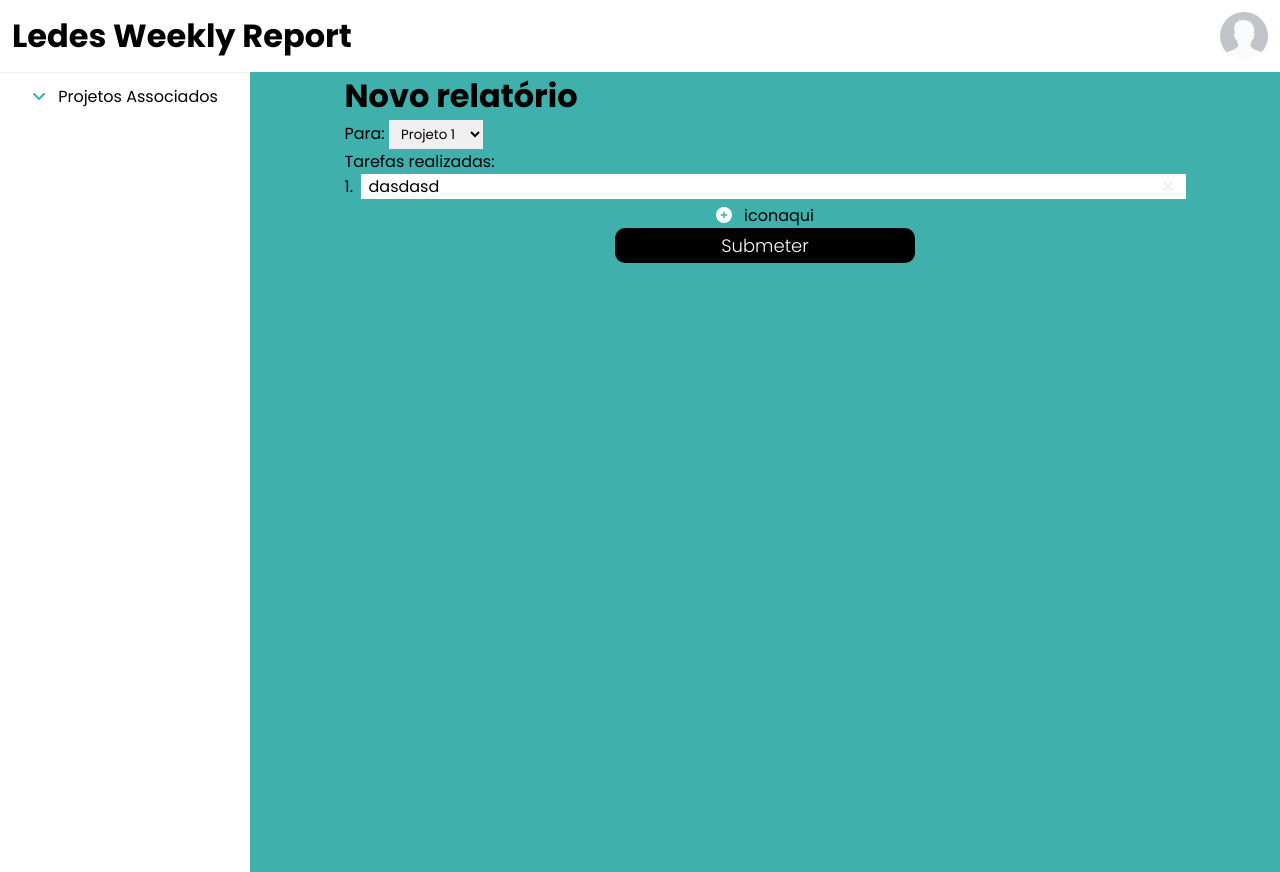
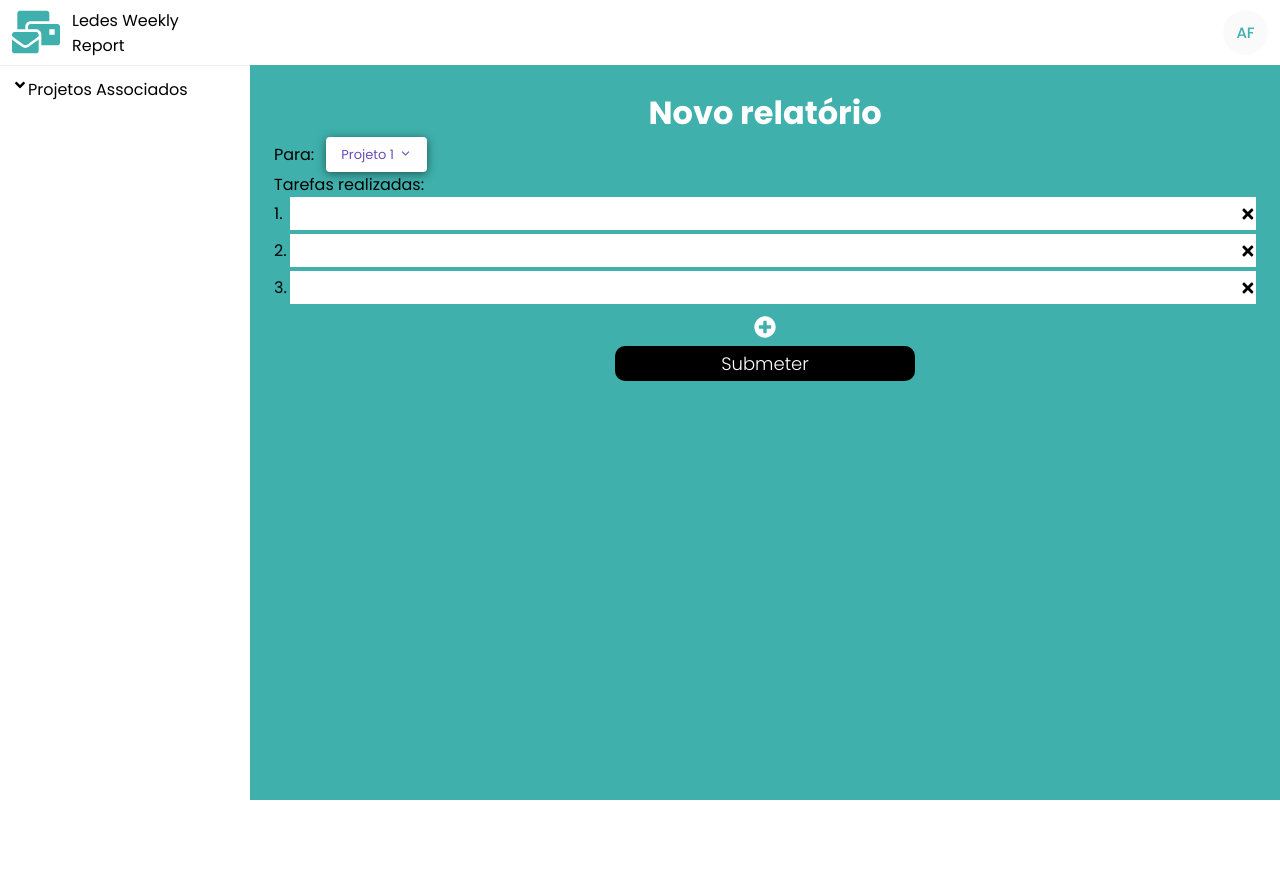
Before and after one commit to alexandrefernandesoli/ledes-weekly-report, a Next.js app: page /main in a window 1280 px wide. After the commit the page ends 800 px from the top, so only its background shows below. Built offline with nearby package versions, Linux system fonts and the light colour scheme.

Commit message:
algumas coisas

```diff
--- a/package.json
+++ b/package.json
@@ -13,15 +13,19 @@
     "@fortawesome/free-brands-svg-icons": "^6.1.1",
     "@fortawesome/free-solid-svg-icons": "^6.1.1",
     "@fortawesome/react-fontawesome": "^0.1.18",
+    "@radix-ui/colors": "^0.1.8",
+    "@radix-ui/react-avatar": "^0.1.4",
     "@radix-ui/react-collapsible": "^0.1.6",
     "@radix-ui/react-dropdown-menu": "^0.1.6",
+    "@radix-ui/react-select": "^0.1.1",
     "@stitches/react": "^1.2.8",
     "axios": "^0.27.2",
     "next": "12.1.5",
     "next-auth": "^4.3.4",
     "react": "18.1.0",
     "react-dom": "18.1.0",
-    "react-hook-form": "^7.31.0"
+    "react-hook-form": "^7.31.0",
+    "react-icons": "^4.3.1"
   },
   "devDependencies": {
     "@types/node": "17.0.30",
--- a/src/components/HomeComponents.tsx
+++ b/src/components/HomeComponents.tsx
@@ -59,7 +59,10 @@ export const LoginContainer = styled('div', {
   alignItems: 'center',
   justifyContent: 'center',
 });
-
+export const LinksContainer = styled('div', {
+  display: 'flex',
+  justifyContent: 'space-between',
+});
 export const LoginItems = styled('form', {
   display: 'flex',
   flexDirection: 'column',
--- /dev/null
+++ b/src/components/Select.tsx
@@ -0,0 +1,155 @@
+import React from 'react';
+import { styled } from '@stitches/react';
+import { violet, mauve, blackA } from '@radix-ui/colors';
+import { CgCheck, CgChevronDown, CgChevronUp } from 'react-icons/cg';
+import * as SelectPrimitive from '@radix-ui/react-select';
+
+const StyledTrigger = styled(SelectPrimitive.SelectTrigger, {
+  all: 'unset',
+  display: 'inline-flex',
+  alignItems: 'center',
+  justifyContent: 'center',
+  borderRadius: 4,
+  padding: '0 15px',
+  fontSize: 13,
+  lineHeight: 1,
+  height: 35,
+  gap: 5,
+  backgroundColor: 'white',
+  color: violet.violet11,
+  boxShadow: `0 2px 10px ${blackA.blackA7}`,
+  '&:hover': { backgroundColor: mauve.mauve3 },
+  '&:focus': { boxShadow: `0 0 0 2px black` },
+});
+
+const StyledContent = styled(SelectPrimitive.Content, {
+  overflow: 'hidden',
+  backgroundColor: 'white',
+  borderRadius: 6,
+  boxShadow:
+    '0px 10px 38px -10px rgba(22, 23, 24, 0.35), 0px 10px 20px -15px rgba(22, 23, 24, 0.2)',
+});
+
+const StyledViewport = styled(SelectPrimitive.Viewport, {
+  padding: 5,
+});
+
+const StyledItem = styled(SelectPrimitive.Item, {
+  all: 'unset',
+  fontSize: 13,
+  lineHeight: 1,
+  color: violet.violet11,
+  borderRadius: 3,
+  display: 'flex',
+  alignItems: 'center',
+  height: 25,
+  padding: '0 35px 0 25px',
+  position: 'relative',
+  userSelect: 'none',
+
+  '&[data-disabled]': {
+    color: mauve.mauve8,
+    pointerEvents: 'none',
+  },
+
+  '&:focus': {
+    backgroundColor: violet.violet9,
+    color: violet.violet1,
+  },
+});
+
+const StyledLabel = styled(SelectPrimitive.Label, {
+  padding: '0 25px',
+  fontSize: 12,
+  lineHeight: '25px',
+  color: mauve.mauve11,
+});
+
+const StyledSeparator = styled(SelectPrimitive.Separator, {
+  height: 1,
+  backgroundColor: violet.violet6,
+  margin: 5,
+});
+
+const StyledItemIndicator = styled(SelectPrimitive.ItemIndicator, {
+  position: 'absolute',
+  left: 0,
+  width: 25,
+  display: 'inline-flex',
+  alignItems: 'center',
+  justifyContent: 'center',
+});
+
+const scrollButtonStyles = {
+  display: 'flex',
+  alignItems: 'center',
+  justifyContent: 'center',
+  height: 25,
+  backgroundColor: 'white',
+  color: violet.violet11,
+  cursor: 'default',
+};
+
+const StyledScrollUpButton = styled(
+  SelectPrimitive.ScrollUpButton,
+  scrollButtonStyles
+);
+
+const StyledScrollDownButton = styled(
+  SelectPrimitive.ScrollDownButton,
+  scrollButtonStyles
+);
+
+// Exports
+export const Select = SelectPrimitive.Root;
+export const SelectTrigger = StyledTrigger;
+export const SelectValue = SelectPrimitive.Value;
+export const SelectIcon = SelectPrimitive.Icon;
+export const SelectContent = StyledContent;
+export const SelectViewport = StyledViewport;
+export const SelectGroup = SelectPrimitive.Group;
+export const SelectItem = StyledItem;
+export const SelectItemText = SelectPrimitive.ItemText;
+export const SelectItemIndicator = StyledItemIndicator;
+export const SelectLabel = StyledLabel;
+export const SelectSeparator = StyledSeparator;
+export const SelectScrollUpButton = StyledScrollUpButton;
+export const SelectScrollDownButton = StyledScrollDownButton;
+
+// Your app...
+const Box = styled('div', {});
+
+export const SelectDemo = ({ items }: { items: string[] }) => {
+  return (
+    <Select defaultValue={items[0]}>
+      <SelectTrigger aria-label="Food">
+        <SelectValue />
+        <SelectIcon>
+          <CgChevronDown />
+        </SelectIcon>
+      </SelectTrigger>
+
+      <SelectContent>
+        <SelectScrollUpButton>
+          <CgChevronUp />
+        </SelectScrollUpButton>
+
+        <SelectViewport>
+          {items.map((item) => (
+            <SelectItem value={item}>
+              <SelectItemText>{item}</SelectItemText>
+              <SelectItemIndicator>
+                <CgCheck />
+              </SelectItemIndicator>
+            </SelectItem>
+          ))}
+        </SelectViewport>
+        <SelectScrollDownButton>
+          <CgChevronDown />
+        </SelectScrollDownButton>
+      </SelectContent>
+    </Select>
+  );
+};
+
+export default SelectDemo;
--- a/src/pages/main/index.tsx
+++ b/src/pages/main/index.tsx
@@ -2,25 +2,58 @@ import { styled } from '@stitches/react';
 import Image from 'next/image';
 import defaultAvatar from '../../assets/default-avatar-300x300.png';
 import * as CollapsiblePrimitive from '@radix-ui/react-collapsible';
+import * as Avatar from '@radix-ui/react-avatar';
 import { useState } from 'react';
-import { FontAwesomeIcon } from '@fortawesome/react-fontawesome';
-import {
-  faAngleDown,
-  faCirclePlus,
-  faXmark,
-} from '@fortawesome/free-solid-svg-icons';
 import { Button } from '../../components/Button';
 import { useForm } from 'react-hook-form';
 import Head from 'next/head';
+import {
+  FaAngleDown,
+  FaAngleUp,
+  FaTimes,
+  FaPlusCircle,
+  FaMailBulk,
+} from 'react-icons/fa';
+import { Title } from '../../components/HomeComponents';
+import SelectDemo from '../../components/Select';
 
-const Avatar = styled(Image, {
-  borderRadius: '50%',
+const StyledAvatar = styled(Avatar.Root, {
+  display: 'inline-flex',
+  alignItems: 'center',
+  justifyContent: 'center',
+  verticalAlign: 'middle',
+  overflow: 'hidden',
+  userSelect: 'none',
+  width: 45,
+  height: 45,
+  borderRadius: '100%',
+});
+
+const StyledImage = styled(Avatar.Image, {
+  width: '100%',
+  height: '100%',
+  objectFit: 'cover',
+  borderRadius: 'inherit',
+});
+
+const StyledFallback = styled(Avatar.Fallback, {
+  width: '100%',
+  height: '100%',
+  display: 'flex',
+  alignItems: 'center',
+  justifyContent: 'center',
+  backgroundColor: 'rgba(0,0,0,0.02)',
+  color: '#3fb0ac',
+  fontSize: 15,
+  lineHeight: 1,
+  fontWeight: 500,
 });
 
 const Header = styled('header', {
   display: 'flex',
   alignItems: 'center',
   justifyContent: 'space-between',
+  height: '65px',
   padding: '12px',
   boxShadow: '0 0 1px rgba(0, 0, 0, 0.4)',
 });
@@ -28,13 +61,12 @@ const Header = styled('header', {
 const MainContainer = styled('main', {
   display: 'grid',
   gridTemplateColumns: '250px 1fr',
-  height: '100%',
+  minHeight: 'calc(100vh - 65px)',
 });
 
 const LateralMenuContainer = styled('div', {
   display: 'flex',
   flexDirection: 'column',
-  height: '100%',
   padding: '12px',
 });
 
@@ -43,8 +75,7 @@ const ContentContainer = styled('div', {
   flexDirection: 'column',
   alignItems: 'center',
   backgroundColor: '#3fb0ac',
-  width: '100%',
-  height: '100%',
+  padding: '24px',
 });
 
 const Flex = styled('div', { display: 'flex' });
@@ -52,6 +83,29 @@ const Flex = styled('div', { display: 'flex' });
 const CollapsibleContent = styled(CollapsiblePrimitive.CollapsibleContent, {
   overflow: 'hidden',
 });
+
+const StyledForm = styled('form', {
+  width: '100%',
+});
+
+const List = styled('ul', {
+  listStyle: 'inside',
+});
+
+const HeaderComponent = () => {
+  return (
+    <Header>
+      <Flex css={{ justifyContent: 'center', gap: 12 }}>
+        <FaMailBulk size={48} color="#3fb0ac" />
+        Ledes Weekly <br /> Report
+      </Flex>
+      <StyledAvatar>
+        <StyledImage />
+        <StyledFallback>AF</StyledFallback>
+      </StyledAvatar>
+    </Header>
+  );
+};
 
 const Main = () => {
   const [open, setOpen] = useState(false);
@@ -63,7 +117,15 @@ const Main = () => {
   const [tasks, setTasks] = useState([
     {
       id: 1,
-      content: 'dasdasd',
+      content: '',
+    },
+    {
+      id: 2,
+      content: '',
+    },
+    {
+      id: 3,
+      content: '',
     },
   ]);
 
@@ -76,6 +138,8 @@ const Main = () => {
   const { register, handleSubmit } = useForm({ defaultValues });
 
   const removeTask = (i: number) => {
+    if (tasks.length <= 3) return;
+
     setTasks(tasks.filter((task, index) => index != i));
   };
 
@@ -90,61 +154,39 @@ const Main = () => {
   return (
     <>
       <Head>
-        <title>Ledes Weekly Report</title>
-        <meta name="description" content="Generated by create next app" />
-        <link rel="icon" href="/favicon.ico" />
+        <title>Ledes Weekly Report - Inicio</title>
       </Head>
-      <Header>
-        <div>
-          <h1>Ledes Weekly Report</h1>
-        </div>
-        <Avatar src={defaultAvatar} width={48} height={48} />
-      </Header>
+      <HeaderComponent />
+
       <MainContainer>
         <LateralMenuContainer>
           <CollapsiblePrimitive.Collapsible open={open} onOpenChange={setOpen}>
-            <Flex css={{ alignItems: 'center', justifyContent: 'center' }}>
+            <Flex>
               <CollapsiblePrimitive.CollapsibleTrigger asChild>
-                <div>
-                  <FontAwesomeIcon
-                    color="#3fb0ac"
-                    icon={faAngleDown}
-                    style={{ marginRight: '12px' }}
-                  />
-                </div>
+                {open ? <FaAngleUp /> : <FaAngleDown />}
               </CollapsiblePrimitive.CollapsibleTrigger>
               <span>Projetos Associados</span>
             </Flex>
 
             <CollapsibleContent>
-              <ul>
+              <List css={{ paddingLeft: 20 }}>
                 {projects.map((project, i) => (
                   <li key={i}>{project}</li>
                 ))}
-              </ul>
+              </List>
             </CollapsibleContent>
           </CollapsiblePrimitive.Collapsible>
         </LateralMenuContainer>
         <ContentContainer>
-          <form onSubmit={handleSubmit(onSubmitForm)}>
-            <h1>Novo relatório</h1>
+          <StyledForm onSubmit={handleSubmit(onSubmitForm)}>
+            <Flex css={{ color: 'white', justifyContent: 'center' }}>
+              <h1>Novo relatório</h1>
+            </Flex>
 
-            <div>
+            <Flex css={{ alignItems: 'center', gap: 12 }}>
               <label htmlFor="targetInput">Para: </label>
-              <select
-                name="targetInput"
-                id="targetInput"
-                style={{
-                  border: 'none',
-                  outline: 'none',
-                  padding: '4px 8px',
-                }}
-              >
-                {projects.map((project, index) => (
-                  <option value={'projeto' + index}>{project}</option>
-                ))}
-              </select>
-            </div>
+              <SelectDemo items={projects} />
+            </Flex>
 
             <p>Tarefas realizadas:</p>
 
@@ -161,7 +203,7 @@ const Main = () => {
                   css={{
                     marginBottom: '4px',
                     alignItems: 'center',
-                    justifyContent: 'center',
+                    width: '100%',
                   }}
                   key={task.id}
                 >
@@ -172,47 +214,38 @@ const Main = () => {
                       color: 'black',
                     }}
                   >
-                    <label htmlFor={'targetInput' + task}>{task.id}.</label>
+                    <label htmlFor={'targetInput' + task.id}>{i + 1}.</label>
                   </Flex>
                   <Flex
                     css={{
-                      width: '825px',
-                      height: '25px',
                       background: 'white',
                       alignItems: 'center',
+                      justifyContent: 'center',
+                      flex: 1,
                     }}
                   >
                     <input
                       style={{
-                        width: '100%',
-                        height: '100%',
                         padding: '4px 8px',
                         border: 'none',
                         outline: 'none',
                         fontSize: '16px',
                         resize: 'none',
+                        width: '100%',
                       }}
                       type="text"
                       {...register('input-' + task.id)}
                     />
-                    <a href="#" onClick={() => removeTask(i)}>
-                      <FontAwesomeIcon
-                        color="#F0F0F0"
-                        icon={faXmark}
-                        style={{ marginRight: '12px' }}
-                      />
-                    </a>
+                    <FaTimes onClick={() => removeTask(i)} size={16} />
                   </Flex>
                 </Flex>
               ))}
-              <div onClick={() => newTask()}>
-                <FontAwesomeIcon
-                  color="white"
-                  icon={faCirclePlus}
-                  style={{ marginRight: '12px' }}
-                />
-                iconaqui
-              </div>
+              <Flex
+                css={{ cursor: 'pointer', padding: 8 }}
+                onClick={() => newTask()}
+              >
+                <FaPlusCircle color="#fff" size={22} />
+              </Flex>
               <Button
                 type="submit"
                 css={{
@@ -224,11 +257,15 @@ const Main = () => {
                 Submeter
               </Button>
             </Flex>
-          </form>
+          </StyledForm>
         </ContentContainer>
       </MainContainer>
     </>
   );
 };
 
+const LateralMenu = () => {
+  return <></>;
+};
+
 export default Main;
--- /dev/null
+++ b/src/stitches.config.ts
@@ -0,0 +1,5 @@
+import { createStitches } from "@stitches/react";
+
+export const {
+    styled
+} = createStitches()
```
Also changed, not shown: src/pages/index.tsx (+9 -1 lines), 1 other file (tests, documents, lock files or other folders).
